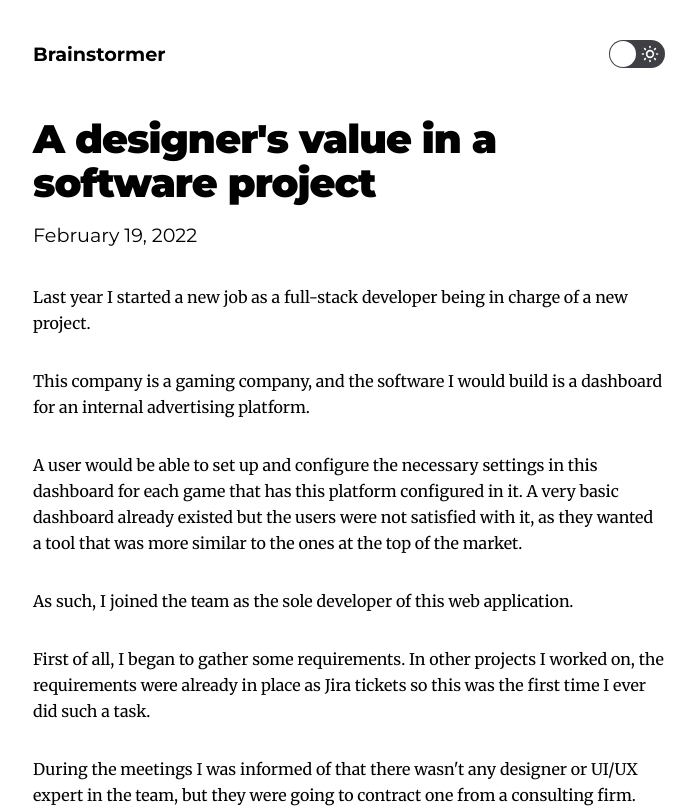
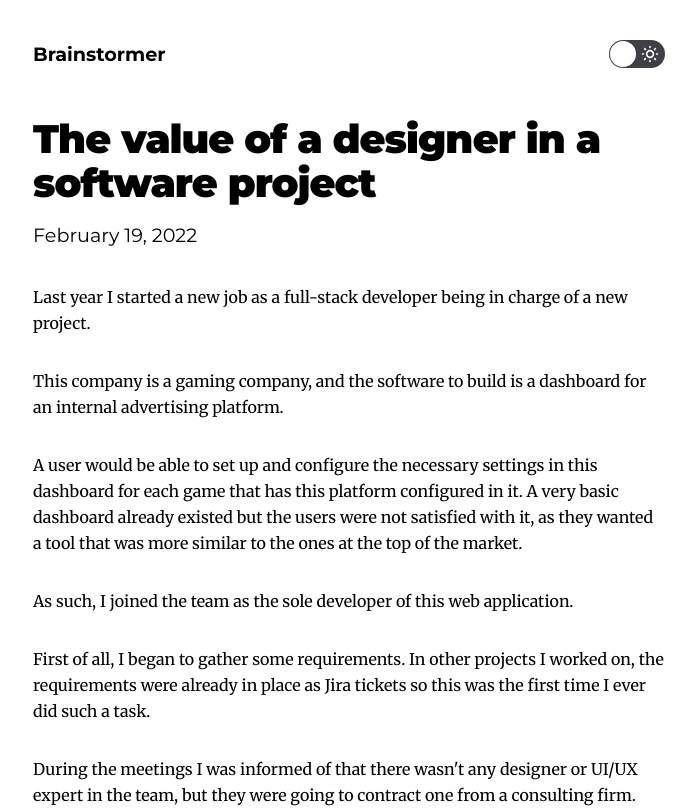
Before and after one commit to andrefrodrigues/brainstormer-blog, a Gatsby site: page /the-value-of-a-designer-in-a-new-project/ in a window 1280 px wide. Shown: the top 811 px of the page, without its empty margins (291-987 px from the left). Built offline with nearby package versions, Linux system fonts and the light colour scheme; Gatsby itself is replaced by a stand-in of ours.

Commit message:
fix typo

```diff
--- a/content/blog/the-value-of-a-designer-in-a-new-project/index.md
+++ b/content/blog/the-value-of-a-designer-in-a-new-project/index.md
@@ -1,12 +1,12 @@
 ---
-title: A designer's value in a software project
+title: The value of a designer in a software project
 date: "2022-02-19"
 description: "UI/UX specialists are critical to the success of a project. Recently, I had the opportunity to see the impact of this kind of expertise while being in charge of a software project."
 ---
 
 Last year I started a new job as a full-stack developer being in charge of a new project.
 
-This company is a gaming company, and the software I would build is a dashboard for an internal advertising platform.
+This company is a gaming company, and the software to build is a dashboard for an internal advertising platform.
 
 A user would be able to set up and configure the necessary settings in this dashboard for each game that has this platform configured in it. A very basic dashboard already existed but the users were not satisfied with it, as they wanted a tool that was more similar to the ones at the top of the market.
 
```
